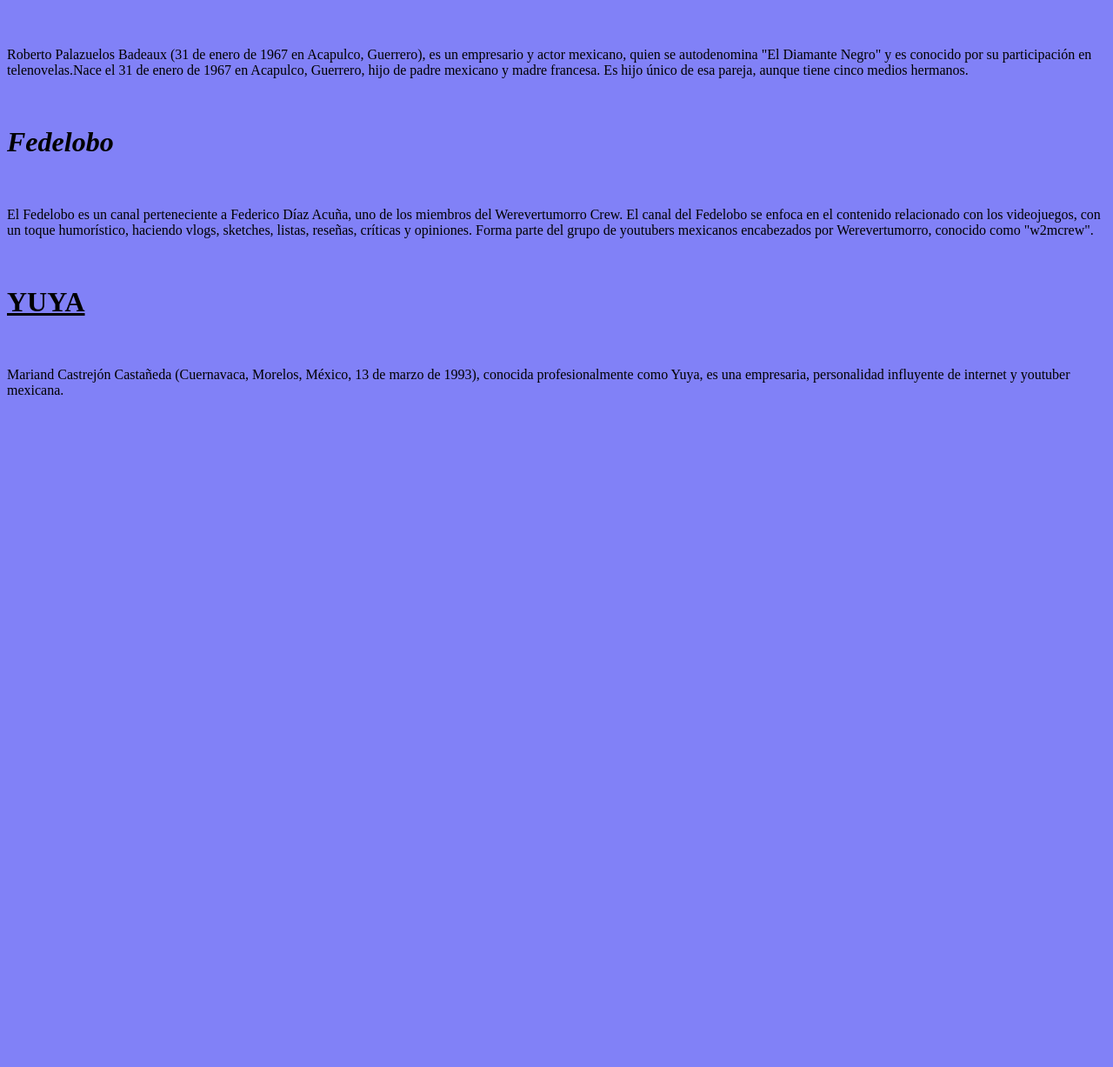
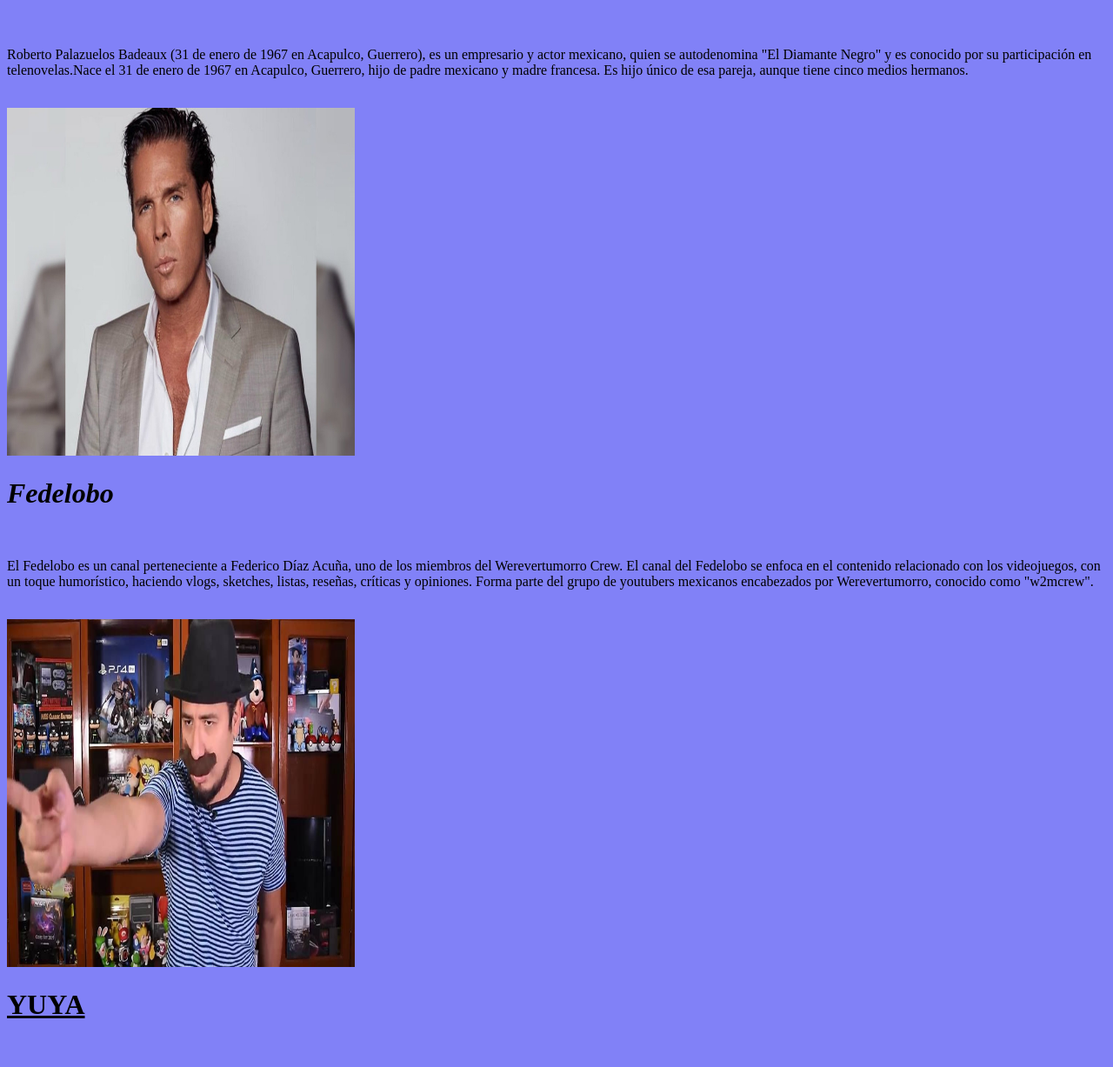
Before and after one commit to Katherinemeda/hola1, a plain HTML site: page index.html in a window 1280 px wide. Shown: the part 60-1287 px from the top of the page at 87% size. Before the commit the page ends 800 px from the top, so only its background shows below. Drawn offline with Linux system fonts and the light colour scheme.

Commit message:
imagenes

```diff
--- a/index.html
+++ b/index.html
@@ -6,10 +6,12 @@
 <body bgcolor="#8181f7">
 <h1><b>Roberto Palazuelos</b></h1><br>
 <p>Roberto Palazuelos Badeaux (31 de enero de 1967 en Acapulco, Guerrero), es un empresario y actor mexicano, quien se autodenomina "El Diamante Negro" y es conocido por su participación en telenovelas.Nace el 31 de enero de 1967 en Acapulco, Guerrero, hijo de padre mexicano y madre francesa. Es hijo único de esa pareja, aunque tiene cinco medios hermanos.</p><br>
+<img src="papi.jpg" height="400" width="400"><br>
 <h1><i>Fedelobo</i></h1><br>
 <p>El Fedelobo es un canal perteneciente a Federico Díaz Acuña, uno de los miembros del Werevertumorro Crew.
-El canal del Fedelobo se enfoca en el contenido relacionado con los videojuegos, con un toque humorístico, haciendo vlogs, sketches, listas, reseñas, críticas y opiniones. Forma parte del grupo de youtubers mexicanos encabezados por Werevertumorro, conocido como "w2mcrew".</p><br>
+El canal del Fedelobo se enfoca en el contenido relacionado con los videojuegos, con un toque humorístico, haciendo vlogs, sketches, listas, reseñas, críticas y opiniones. Forma parte del grupo de youtubers mexicanos encabezados por Werevertumorro, conocido como "w2mcrew".</p><br><img src="fede.jpg" height="400" width="400"><br>
 <h1><u>YUYA</u></h1><br>
-<p>Mariand Castrejón Castañeda (Cuernavaca, Morelos, México, 13 de marzo de 1993), conocida profesionalmente como Yuya, es una empresaria, personalidad influyente de internet y youtuber mexicana.</p>
+<p>Mariand Castrejón Castañeda (Cuernavaca, Morelos, México, 13 de marzo de 1993), conocida profesionalmente como Yuya, es una empresaria, personalidad influyente de internet y youtuber mexicana.</p><br>
+<img src="yuya.jpg" height="400" width="400"><br>
 </body>
 </html>
```
Also changed, not shown: fede.jpg (renamed from sr.jpg), papi.jpg (renamed from d.jpg), yuya.jpg (renamed from yuya-3.jpg).
